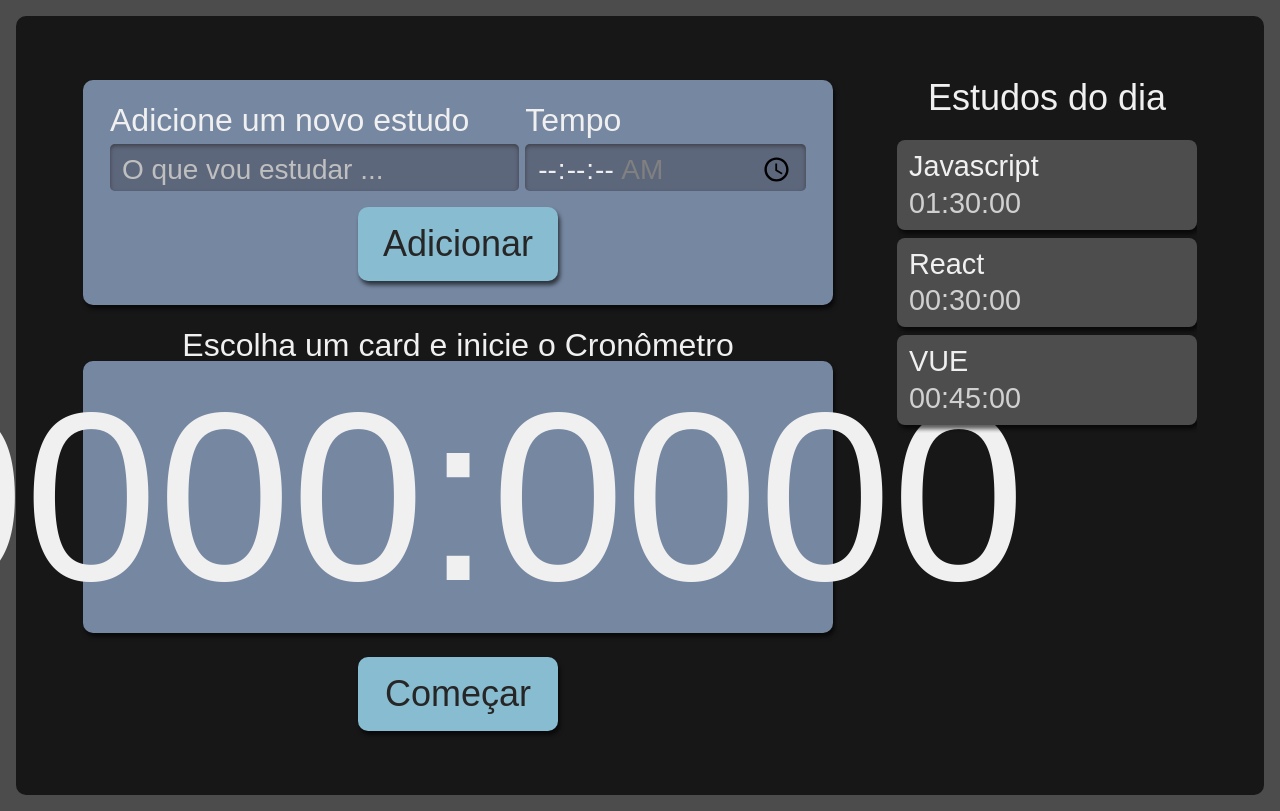
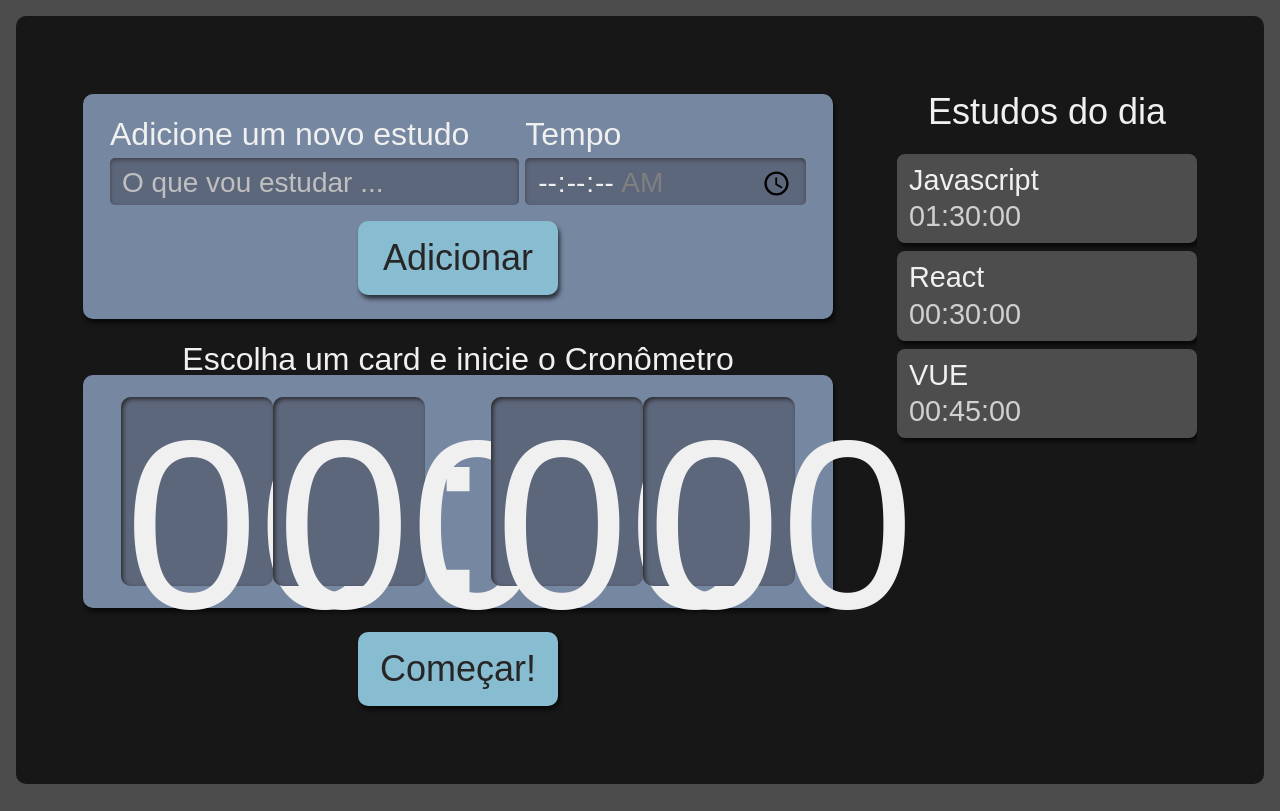
Before and after one commit to MoreiraRamires/rafa-studies, a React (Create React App) app: page / in a window 1280 px wide. Built offline with nearby package versions, Linux system fonts and the light colour scheme.

Commit message:
ajuste no scss

```diff
--- a/src/components/Cronometro/Relogio/Relogio.module.scss
+++ b/src/components/Cronometro/Relogio/Relogio.module.scss
@@ -2,7 +2,6 @@
   background-color: #5D677C;
   box-shadow: 2px 2px 4px #2B2B2B inset;
   height: 3.6rem;
-  width: 3rem;
   padding: 8px 4px;
   border-radius: 10px;
 
@@ -19,4 +18,3 @@
     height: 12.6rem;
   }
 }
-Footer
--- a/src/components/Cronometro/Relogio/index.tsx
+++ b/src/components/Cronometro/Relogio/index.tsx
@@ -3,11 +3,12 @@ import style from "./Relogio.module.scss"
 export default function Relogio (){
   return(
     <>
-      <span>00</span>
-      <span>00</span>
-      <span>:</span>
-      <span>00</span>
-      <span>00</span>
+      <span className={style.relogioNumero}>00</span>
+      <span className={style.relogioNumero}>00</span>
+      <span className={style.relogioDivisao}>:</span>
+      <span className={style.relogioNumero}>00</span>
+      <span className={style.relogioNumero}>00</span>
+
     </>
-  )
+    )
 }
--- a/src/components/Cronometro/index.tsx
+++ b/src/components/Cronometro/index.tsx
@@ -1,14 +1,17 @@
-import Botao from "../Botao"
-import style from "./Cronometro.module.scss"
-import  Relogio from "./Relogio"
+import Botao from "../Botao";
+import Relogio from "./Relogio";
+import style from './Cronometro.module.scss';
 
-export default function Cronometro (){
-  return(
+export default function Cronometro() {
+  return (
     <div className={style.cronometro}>
       <p className={style.titulo}>Escolha um card e inicie o Cronômetro</p>
       <div className={style.relogioWrapper}>
-        <Relogio/>
+        <Relogio />
       </div>
-      <Botao>Começar</Botao>
-    </div>  )
+      <Botao>
+        Começar!
+      </Botao>
+    </div>
+  )
 }
```
